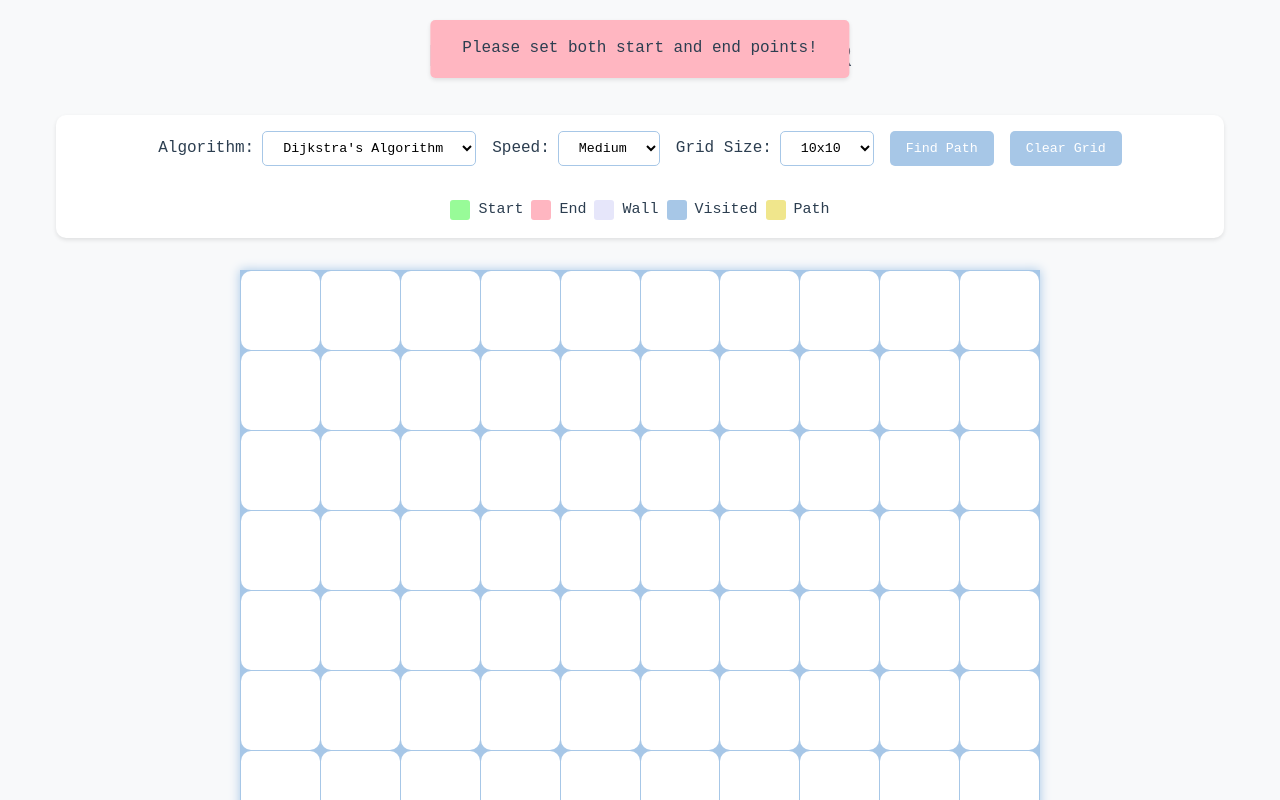
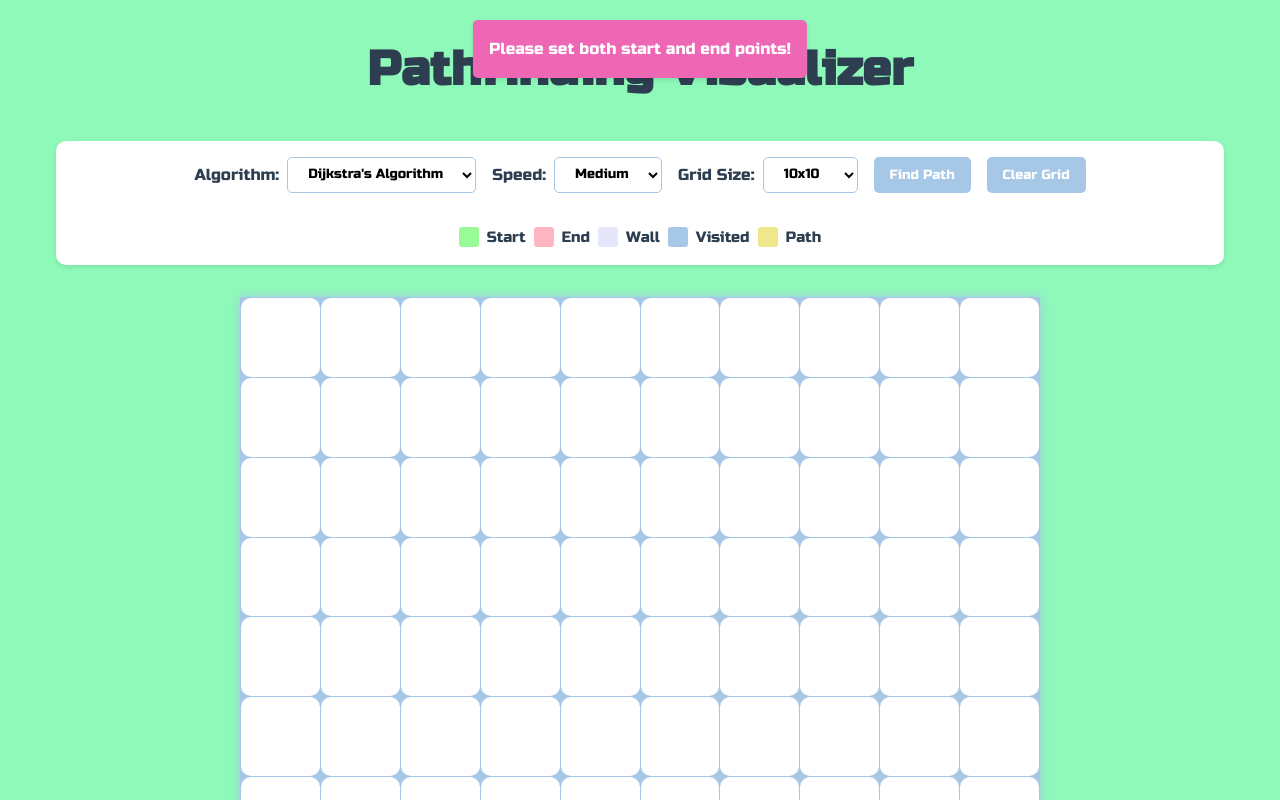
Before and after one commit to dev-jadeu/cmsc-126-lab-3, a plain HTML site: page index.html in a window 1280 px wide. Both pictures are taken after a click on the button "Find Path". Shown: the top 800 px of the page. Drawn offline with Linux system fonts and the light colour scheme; a web font is replaced by a local one.

Commit message:
update styles

```diff
--- a/index.html
+++ b/index.html
@@ -9,7 +9,7 @@
 <body>
     <div class="notification" id="notification"></div>
     <div class="container">
-        <h1>PATHFINDING VISUALIZER</h1>
+        <h1>Pathfinding Visualizer</h1>
 
         <div class="main-wrapper">
             <div class="controls">
--- a/styles.css
+++ b/styles.css
@@ -1,3 +1,5 @@
+@import url('https://fonts.googleapis.com/css2?family=Russo+One&family=Updock&display=swap');
+
 :root {
     --pastel-blue: #A7C7E7;
     --pastel-pink: #FFB6C1;
@@ -5,7 +7,7 @@
     --pastel-yellow: #F0E68C;
     --pastel-purple: #E6E6FA;
     --pastel-orange: #FFDAB9;
-    --background: #F8F9FA;
+    --background: #8ef9b9;
     --text: #2C3E50;
 }
 
@@ -16,7 +18,7 @@
 }
 
 body {
-    font-family: 'Roboto Mono', monospace;
+    font-family: 'Russo One', sans-serif;
     background-color: var(--background);
     color: var(--text);
     line-height: 1.6;
@@ -29,9 +31,11 @@ body {
 }
 
 h1 {
+    font-family: 'Russo One', sans-serif;
     text-align: center;
     color: var(--text);
     margin-bottom: 2rem;
+    font-size: 3rem;
 }
 
 .controls {
@@ -67,7 +71,7 @@ select:hover, button:hover {
 }
 
 button {
-    font-family: 'Roboto Mono', monospace;
+    font-family: 'Russo One', sans-serif;
     background-color: var(--pastel-blue);
     color: white;
     border: none;
@@ -88,7 +92,7 @@ button:disabled {
 }
 
 select {
-    font-family: 'Roboto Mono', monospace;
+    font-family: 'Russo One', sans-serif;
 }
 
 @keyframes pulse {
@@ -204,9 +208,9 @@ select {
     top: 20px;
     left: 50%;
     transform: translateX(-50%);
-    background-color: var(--pastel-pink);
-    color: var(--text);
-    padding: 1rem 2rem;
+    background-color: #ed67b5;
+    color: white;
+    padding: 1rem 1rem;
     border-radius: 5px;
     box-shadow: 0 2px 4px rgba(0, 0, 0, 0.1);
     display: none;
```
